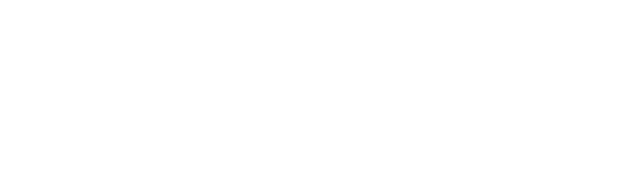
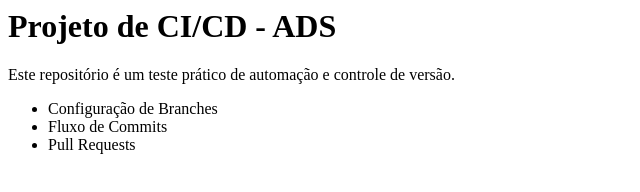
Before and after one commit to MeloM05/projeto-devops-ads, a plain HTML site: page index.html in a window 1280 px wide. Shown: the whole page, without its empty margins (0-640 px from the left). Drawn offline with Linux system fonts and the light colour scheme.

Commit message:
Add main

```diff
--- a/index.html
+++ b/index.html
@@ -1 +1,7 @@
-<title>Meu Projeto CI/CD</title>
+<h1>Projeto de CI/CD - ADS</h1>
+<p>Este repositório é um teste prático de automação e controle de versão.</p>
+<ul>
+    <li>Configuração de Branches</li>
+    <li>Fluxo de Commits</li>
+    <li>Pull Requests</li>
+</ul>
```
